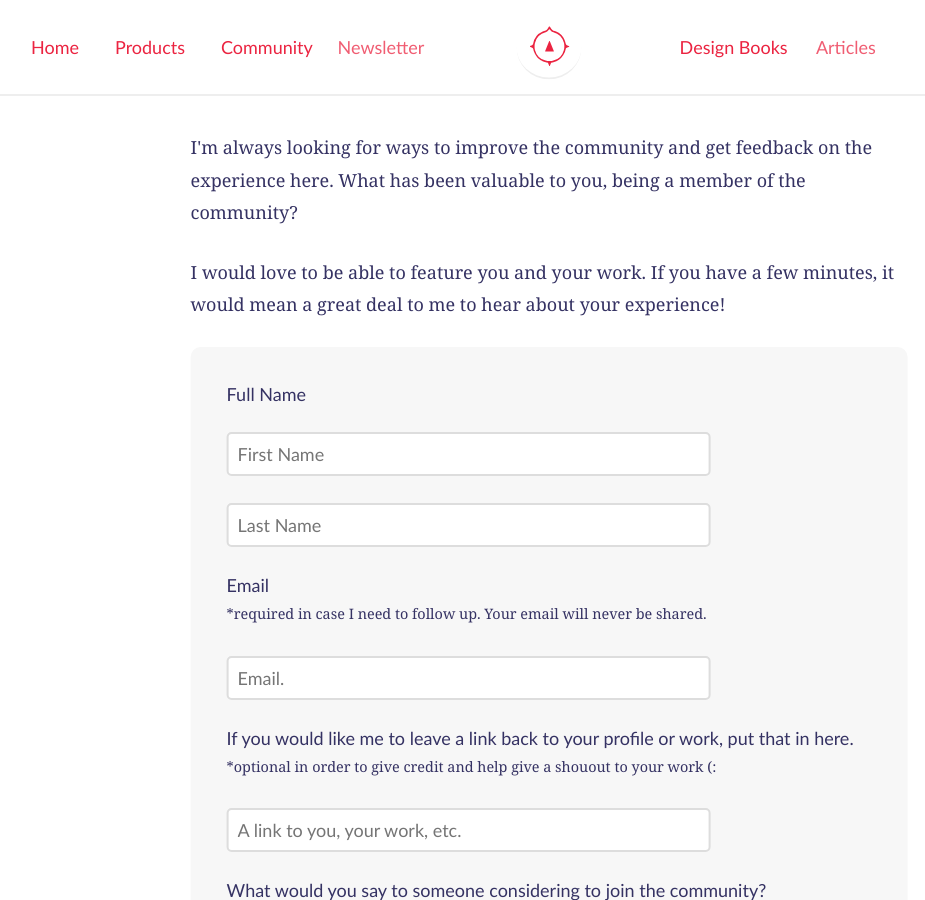
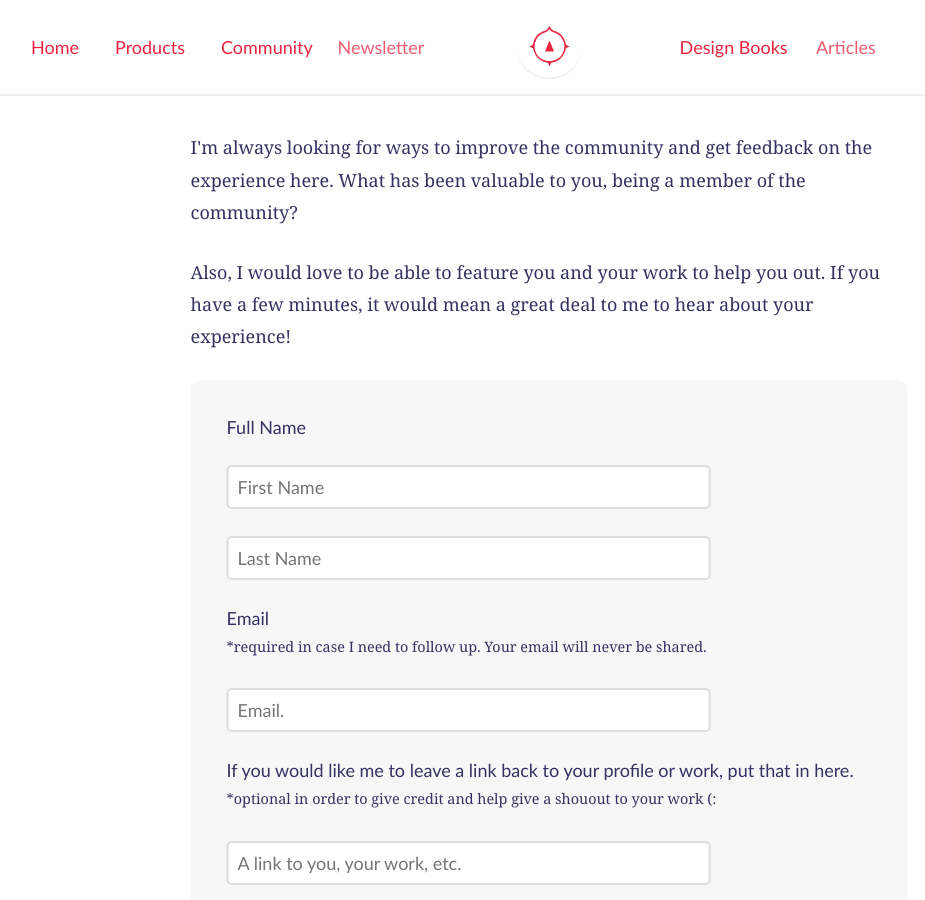
Before and after one commit to compassofdesign/site, a Jekyll site: the page built from testimonial/index.html, in a window 1280 px wide and 900 px high, scrolled down 478 px. Shown: the whole window, without its empty margins (91-1016 px from the left). Built offline with Jekyll 4.4.1, drawn with Linux system fonts in a browser that asks for light colours; nearby versions of some CDN libraries; a script that is not in the unit is left out.

Commit message:
Update index.html

```diff
--- a/testimonial/index.html
+++ b/testimonial/index.html
@@ -20,7 +20,7 @@
 <section class="main container">
   <article class="row">
     <div class="landing module">
-      <p>I'm always looking for ways to improve the community and get feedback on the experience here. What has been valuable to you, being a member of the community? </p><p>I would love to be able to feature you and your work. If you have a few minutes, it would mean a great deal to me to hear about your experience!</p>
+      <p>I'm always looking for ways to improve the community and get feedback on the experience here. What has been valuable to you, being a member of the community? </p><p>Also, I would love to be able to feature you and your work to help you out. If you have a few minutes, it would mean a great deal to me to hear about your experience!</p>
       <form action="https://formspree.io/xnpwkebx" method="POST" class="signup">
         <input type="hidden" name="Testimonial" value="New testmonial from /Testimonial">
         <input type="text" name="_gotcha" style="display: none">
```
